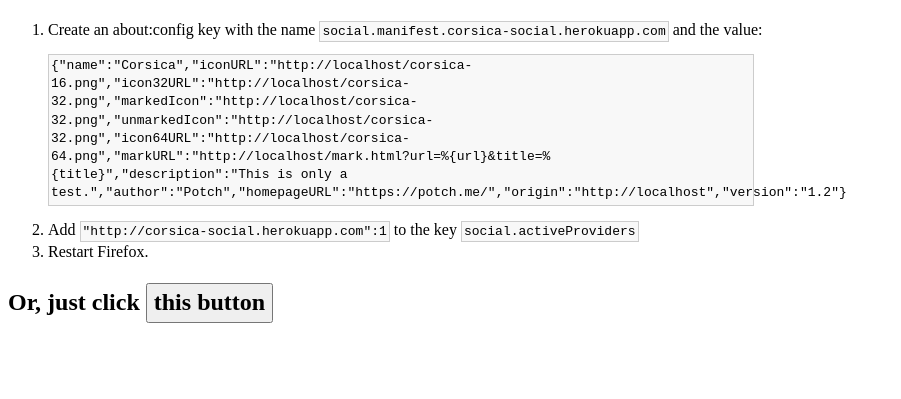
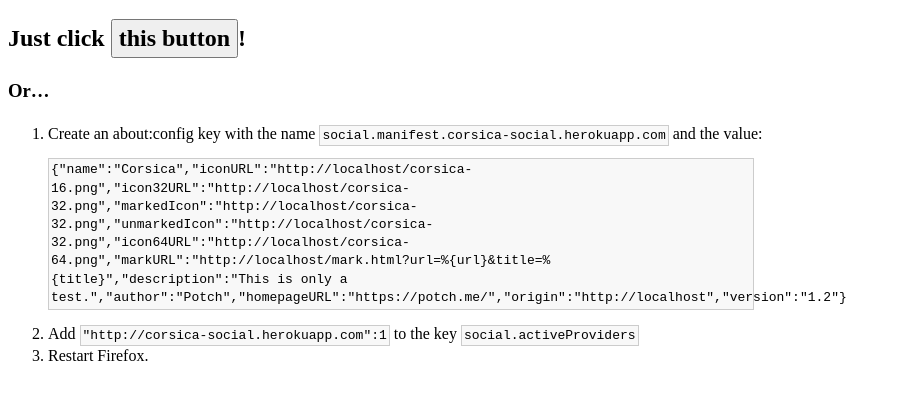
Before and after one commit to mozilla/corsica-social, a website: page static/index.html in a window 1280 px wide. Shown: the part 69-468 px from the top of the page, without its empty margins (0-901 px from the left). Drawn offline with Linux system fonts and the light colour scheme.

Commit message:
button instructions

```diff
--- a/static/index.html
+++ b/static/index.html
@@ -26,6 +26,8 @@
   </head>
   <body>
     <h1>Corsica Social Provider for Firefox</h1>
+    <h2>Just click <button>this button</button>!</h2>
+    <h3>Or&hellip;</h3>
     <ol>
       <li>
         Create an about:config key with the name <code>social.manifest.corsica-social.herokuapp.com</code> and the value:
@@ -38,7 +40,6 @@
         Restart Firefox.
       </li>
     </ol>
-    <h2>Or, just click <button>this button</button></h2>
     <script>
 
       var baseurl = location.origin;
```
